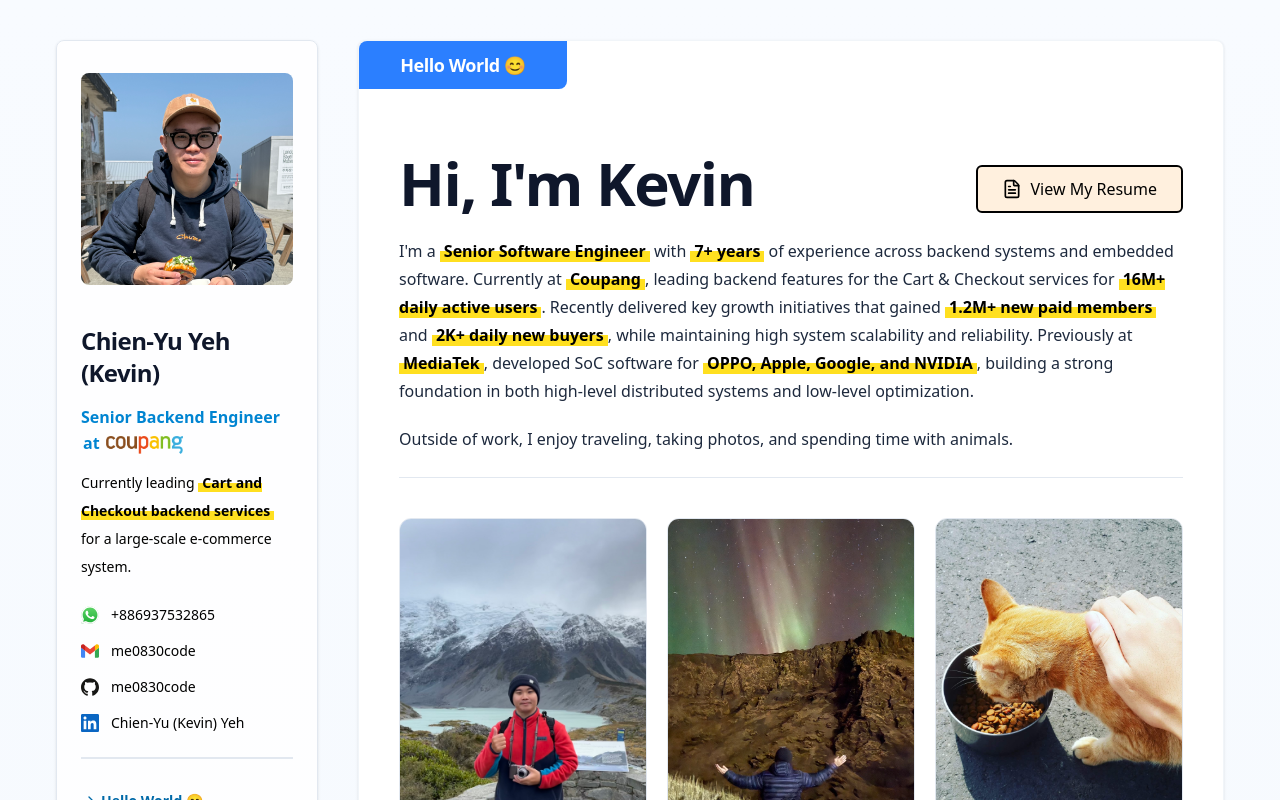
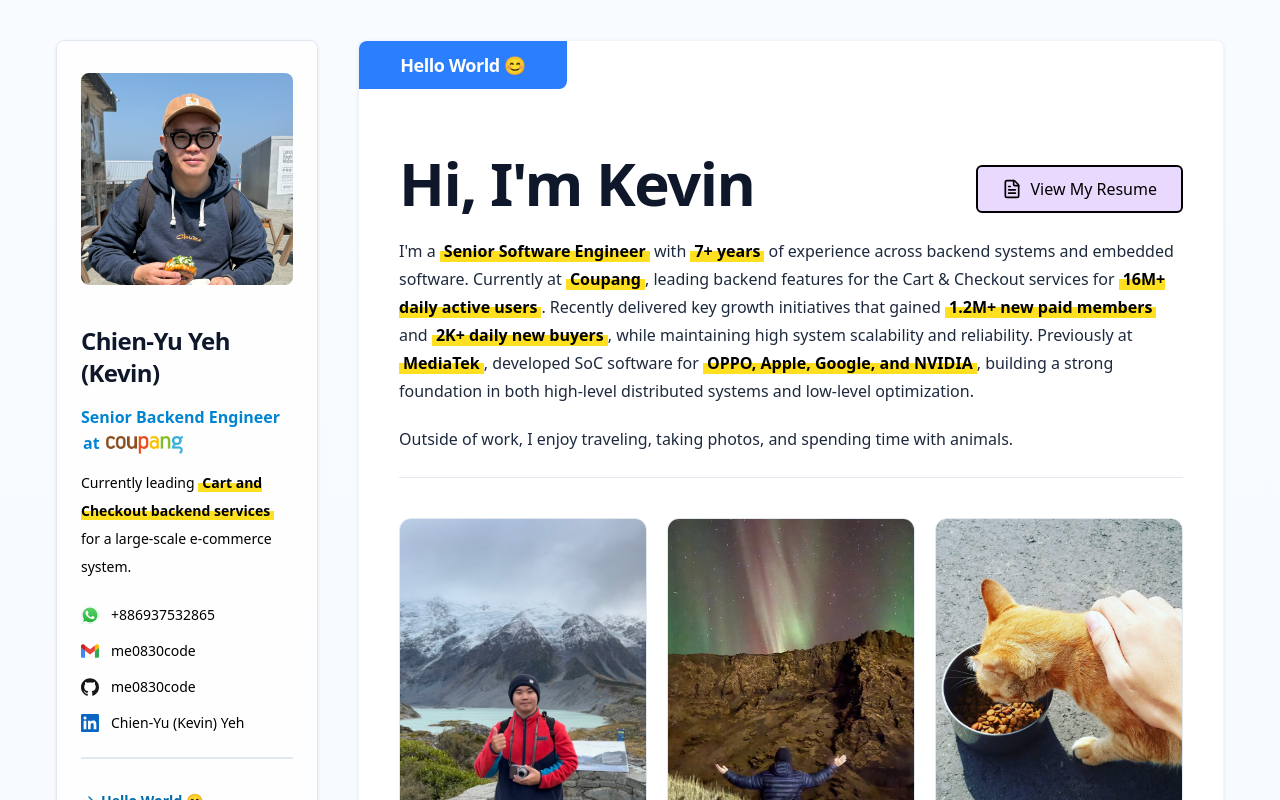
Before and after one commit to me0830code/me0830code.github.io, a React (Vite) app: page / in a window 1280 px wide. Shown: the top 800 px of the page. Built offline with nearby package versions, Linux system fonts and the light colour scheme.

Commit message:
Update resume button bg color

```diff
--- a/src/component/RightContent/AboutMe/ViewMyResume.tsx
+++ b/src/component/RightContent/AboutMe/ViewMyResume.tsx
@@ -8,7 +8,7 @@ export function ViewMyResume() {
     };
 
     return (
-        <button onClick={handleOpenResume} className="group inline-flex h-11 w-full items-center justify-center gap-2 rounded-md border-2 border-black bg-[#fff0de] px-4 text-sm font-medium text-black transition-all duration-200 hover:text-sky-600 md:h-12 md:w-auto md:px-6 md:text-[16px]">
+        <button onClick={handleOpenResume} className="group inline-flex h-11 w-full items-center justify-center gap-2 rounded-md border-2 border-black bg-[#ead9ff] px-4 text-sm font-medium text-black transition-all duration-200 hover:text-sky-600 md:h-12 md:w-auto md:px-6 md:text-[16px]">
             <FileText size={18} className="transition-transform duration-200 group-hover:scale-110 md:size-5"/>
             <span className="whitespace-nowrap">
                 View My Resume
```
